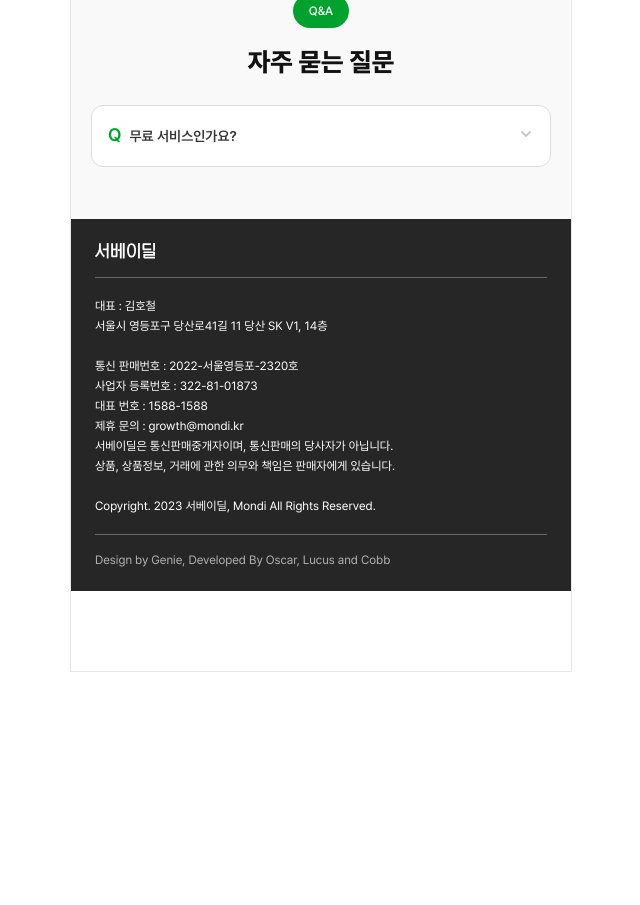
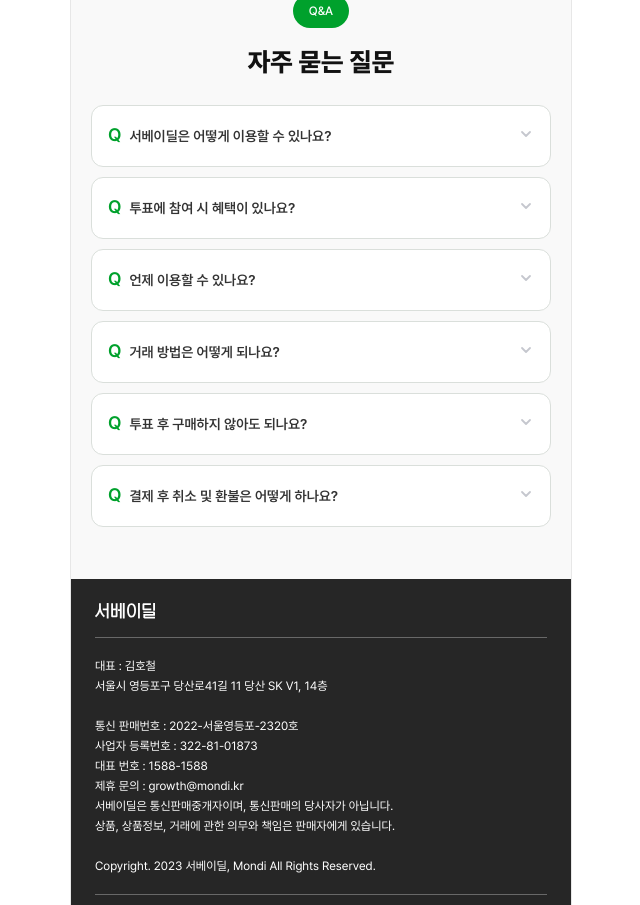
Before and after one commit to seong-ji-sue/mondi, a Next.js app: page / in a window 1280 px wide. Shown: the part 5500-6405 px from the top of the page, without its empty margins (320-960 px from the left). Before the commit the page ends 6172 px from the top, so only its background shows below. Built offline with nearby package versions, Linux system fonts and the light colour scheme.

Commit message:
faq 내용 반영

```diff
--- a/pages/index.tsx
+++ b/pages/index.tsx
@@ -1187,8 +1187,23 @@
 }
 
 const faqs = [{
-  question: "무료 서비스인가요?",
-  answer: "네. 무료로 이용할 수 있습니다. 부담 없이 이용하세요."
+  question: "서베이딜은 어떻게 이용할 수 있나요?",
+  answer: "카카오톡을 통해 공동구매로 진행할 상품 정보를 제안해 드리며 투표 또는 구매 정보를 확인 후 이용할 수 있습니다."
+},{
+  question: "투표에 참여 시 혜택이 있나요?",
+  answer: "투표에 참여 한 인원에 대하여 관심 상품이 공동 구매로 진행되었을 경우 우선적으로 알림을 통해 안내를 드리고 있으며, 투표에 참여한 대상에 한하여 판매자의 추가 혜택이 있을 수 있습니다."
+},{
+  question: "언제 이용할 수 있나요?",
+  answer: "현재는 베타 서비스를 준비중이며 런칭 후 카카오톡을 통해 안내해 드릴 예정입니다."
+},{
+  question: "거래 방법은 어떻게 되나요?",
+  answer: "네이버 스토어를 통해 결제할 수 있으며, 당사는 어떠한 경우에도 계좌이체를 통해 현금을 받지 않습니다."
+},{
+  question: "투표 후 구매하지 않아도 되나요?",
+  answer: "투표에 참여 후 구매하지 않아도 되며 어떠한 불이익도 없습니다."
+},{
+  question: "결제 후 취소 및 환불은 어떻게 하나요?",
+  answer: "결제 후 취소 및 환불은 공정거래위원회의 기준에 따라 진행되니 안심하고 이용하셔도 됩니다."
 }];
 
 const FaqContainer = styled.div<{ isLast?: boolean }>`
```
